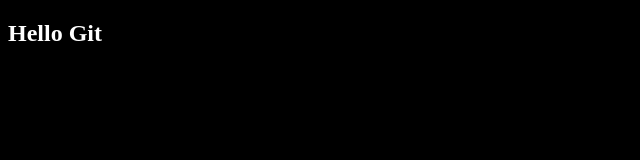
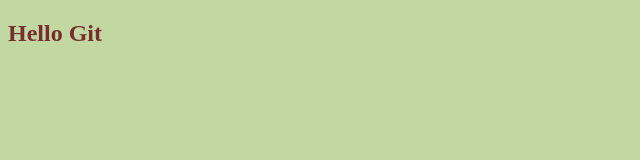
Before and after one commit to eisupo1002/Git_1, a plain HTML site: page index.html in a window 1280 px wide. Shown: the whole page, without its empty margins (0-640 px from the left). Drawn offline with Linux system fonts and the light colour scheme.

Commit message:
V2_change

```diff
--- a/index.html
+++ b/index.html
@@ -8,8 +8,8 @@
 
     <style>
         body{
-            background-color: black;
-            color: white;
+            background-color: rgb(193, 216, 163);
+            color: rgb(120, 46, 46);
         }
     </style>
 
```
